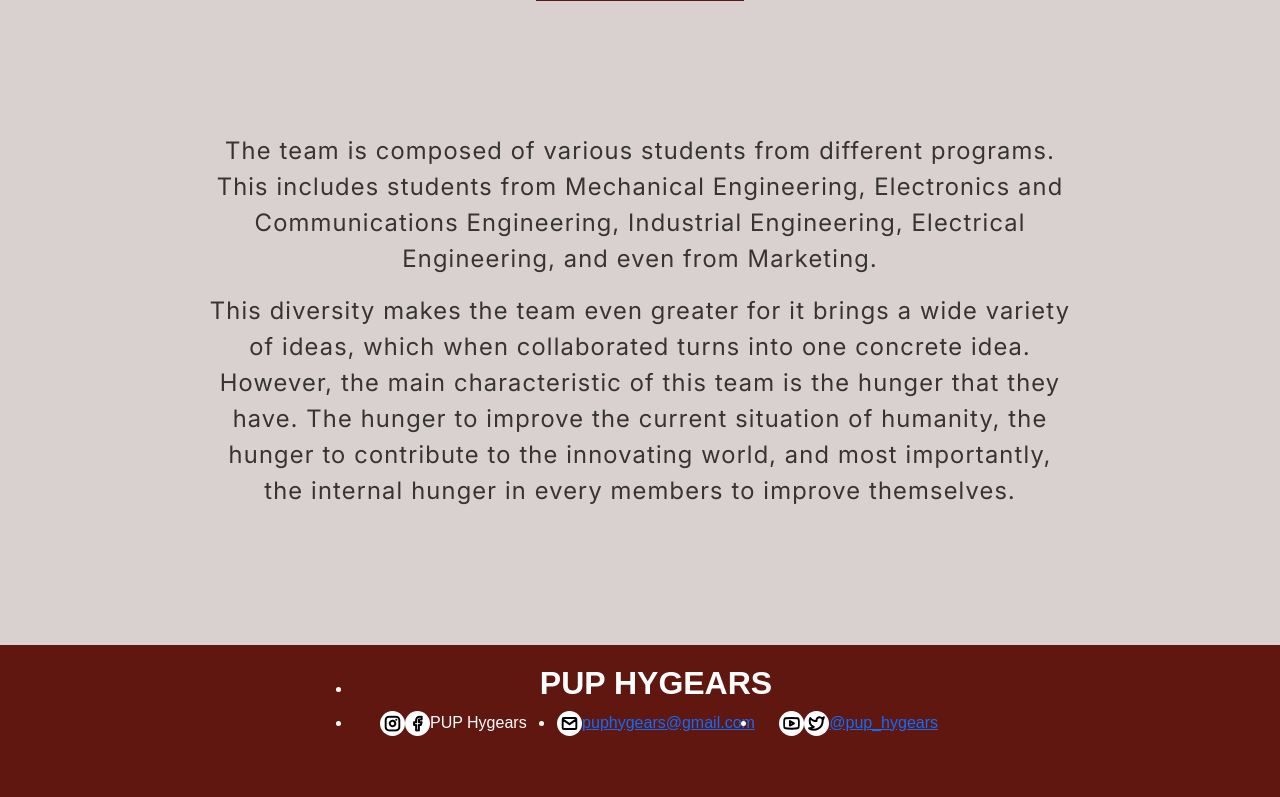
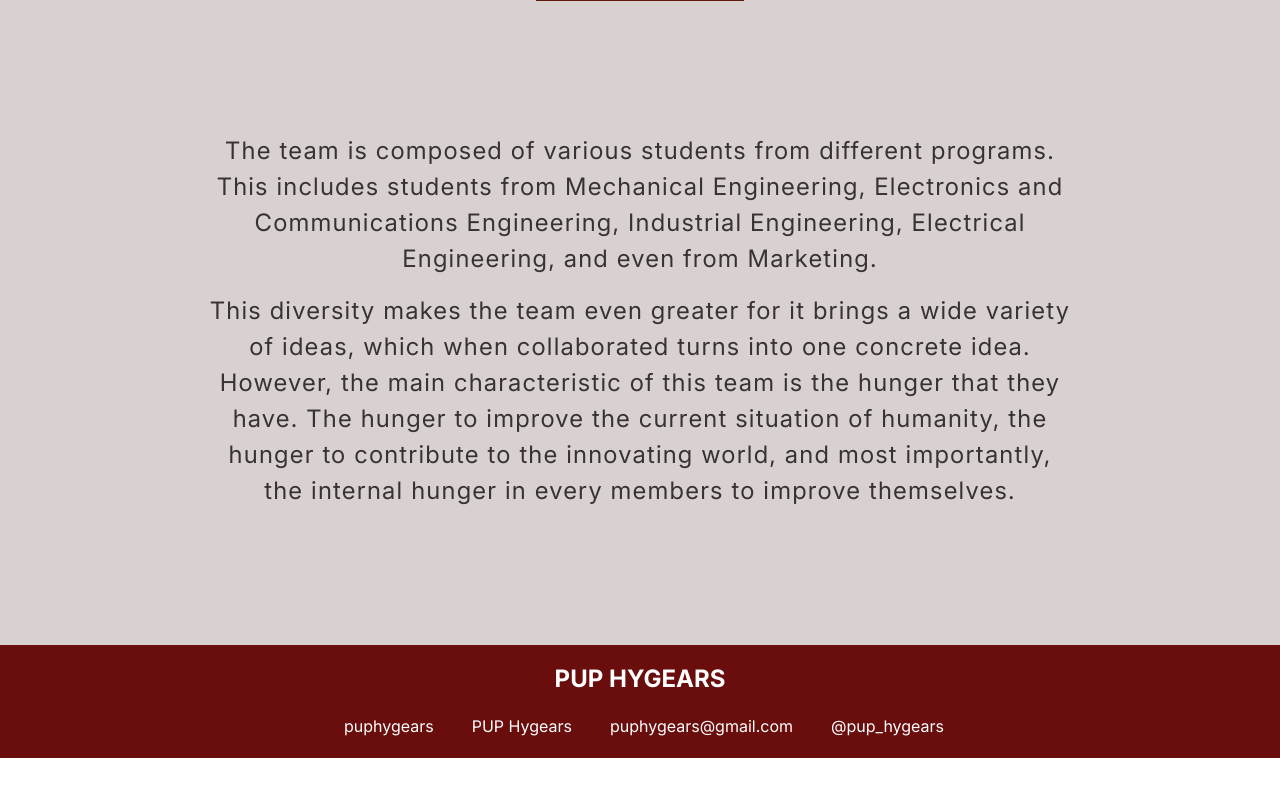
Before and after one commit to marvinjameserosa/hygears-website, a Next.js app: page / in a window 1280 px wide. Shown: the part 3814-4611 px from the top of the page. After the commit the page ends 4572 px from the top, so only its background shows below. Built offline with nearby package versions, Linux system fonts and the light colour scheme.

Commit message:
update footer

```diff
--- a/src/components/Footer.js
+++ b/src/components/Footer.js
@@ -10,28 +10,20 @@ import Twitter from '../assets/twitter.svg'
 export default function Footer() {
     return (
       <main>
-        <footer>
-            <ul class="footer-list">
-              <li class="footer-item-1">
-                <h2>PUP HYGEARS</h2>
-              </li>
-              <li class="footer-item-2">
-                <Image class="icons instagram-logo" src={Instagram} alt="instagram-icon"/>
-                <Image class="icons facebook-logo" src={Facebook} alt="facebook-icon"/>
-                PUP Hygears
-              </li>
-              <li class="footer-item-3">
-                <Image class="icons email-logo" src={Email} alt="email-icon"/>
-                <a href="mailto:puphygears@gmail.com">puphygears@gmail.com</a>
-              </li>
-              <li class="footer-item-4">
-                <Image class="icons youtube-logo" src={YouTube} alt="youtube-icon"/>
-                <Image class="icons twitter-logo" src={Twitter} alt="twitter-icon"/>
-
-                {/* link to be added */}
-                <a href="x">&#64;pup&#95;hygears</a>
-              </li>
-            </ul>
+        <footer class="footer">
+          <div class="container">
+              <div class="row">
+                  <div class="col text-center">
+                      <h2 class="footer-title">PUP HYGEARS</h2>
+                      <div class="footer-icons">
+                          <a href="https://www.instagram.com/puphygears?igsh=MTJ4N254eXE4MnRlNQ=="><i class="bi bi-instagram"></i>puphygears</a>
+                          <a href="https://www.facebook.com/PUPHygears"><i class="bi bi-facebook"></i> PUP Hygears</a>
+                          <a href="mailto:puphygears@gmail.com"><i class="bi bi-envelope"></i> puphygears@gmail.com</a>
+                          <a href="https://x.com/pup_hygears"><i class="bi bi-twitter"></i> @pup_hygears</a>
+                      </div>
+                  </div>
+              </div>
+          </div>
         </footer>
       </main>
   )
--- a/src/styles/Footer.css
+++ b/src/styles/Footer.css
@@ -1,41 +1,53 @@
-footer {
-    background-color: #601710;
-    color:#fff;
-    font-family: 'Istok Web', sans-serif;
-    padding: 1.5% 5%;
-    padding-right: 9%;
-    left: 0;
-    right: 0;
-    bottom: 0;
-    padding: 1.5% 25% 3%;
+.footer {
+    background-color: #6a0d0d; /* Dark red background */
+    color: white;
+    padding: 20px 0;
 }
 
-.footer-item-1 {
-    grid-area: item-1;
+.footer-title {
+    font-size: 24px;
+    font-weight: bold;
+    margin-bottom: 20px;
 }
 
-.footer-item-2 {
-    grid-area: item-2;
+.footer-icons {
+    display: flex;
+    justify-content: center;
+    align-items: center;
+    flex-wrap: wrap;
+    gap: 30px; /* Space between icons and text */
+    text-align: center;
 }
 
-.footer-item-3 {
-    grid-area: item-3;
+.footer-icons a {
+    color: white;
+    text-decoration: none;
+    font-size: 16px;
+    display: flex;
+    align-items: center;
 }
 
-.footer-item-4 {
-    grid-area: item-4;
+.footer-icons i {
+    margin-right: 8px; /* Space between icon and text */
 }
 
-.footer-list {
-    display: grid;
-    text-align: center;
-    grid-template-rows: repeat(2, 1fr);
-    grid-template-columns: repeat(3, 1fr);
-    grid-template-areas:
-        "item-1 item-1 item-1"
-        "item-2 item-3 item-4";
+.footer-icons a:hover {
+    color: #ccc; /* Light gray on hover */
 }
 
-.footer-item-1 h2 {
-    font-weight: bold;
+/* Responsive Design Adjustments */
+@media (max-width: 576px) {
+    .footer-title {
+        font-size: 20px;
+    }
+    .footer-icons {
+        flex-direction: column;
+        gap: 20px; /* Adjust spacing for smaller screens */
+    }
+    .footer-icons a {
+        font-size: 14px;
+    }
+    .footer-icons i {
+        margin-right: 5px;
+    }
 }
```
